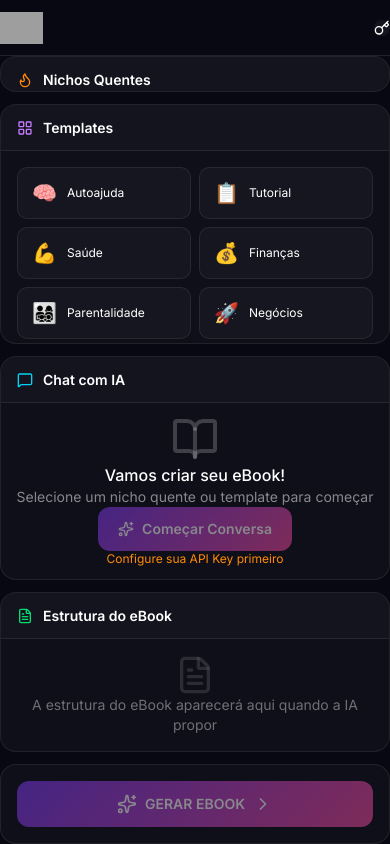
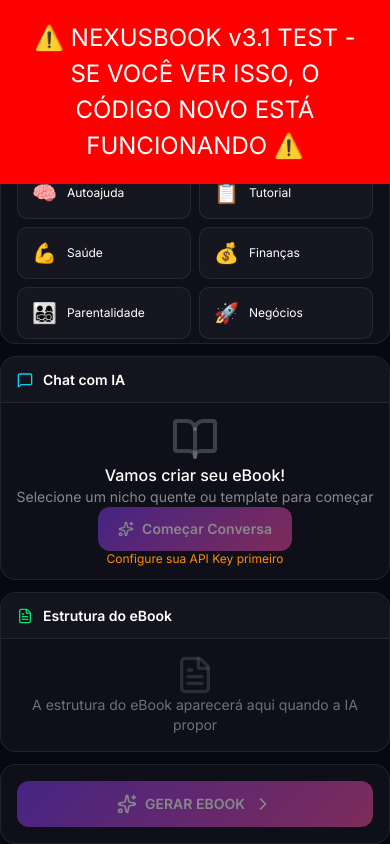
Before and after one commit to impressaovipjames-spec/NEXUSBOOK, a React (Vite) app: page / in a window 390 px wide. Built offline with nearby package versions, Linux system fonts and the light colour scheme; grey boxes are pictures that could not be loaded.

Commit message:
Add RED DEBUG BANNER to verify deployment

```diff
--- a/src/App.tsx
+++ b/src/App.tsx
@@ -213,11 +213,16 @@ Preço sugerido: ${template.precoSugerido}`
 
     return (
         <div className="min-h-screen bg-[#080812]">
+            {/* DEBUG TEST */}
+            <div style={{ background: 'red', color: 'white', padding: '20px', fontSize: '24px', textAlign: 'center', position: 'fixed', top: 0, left: 0, right: 0, zIndex: 9999 }}>
+                ⚠️ NEXUSBOOK v3.1 TEST - SE VOCÊ VER ISSO, O CÓDIGO NOVO ESTÁ FUNCIONANDO ⚠️
+            </div>
+
             {/* Header */}
-            <header className="h-14 border-b border-white/10 flex items-center justify-between px-4">
+            <header className="h-14 border-b border-white/10 flex items-center justify-between px-4 mt-16">
                 <div className="flex items-center gap-3">
                     <img src={logo} alt="NEXUSBOOK" className="h-8" />
-                    <span className="font-bold text-lg hidden sm:block">NEXUSBOOK</span>
+                    <span className="font-bold text-lg">NEXUSBOOK</span>
                 </div>
 
                 <button
```
